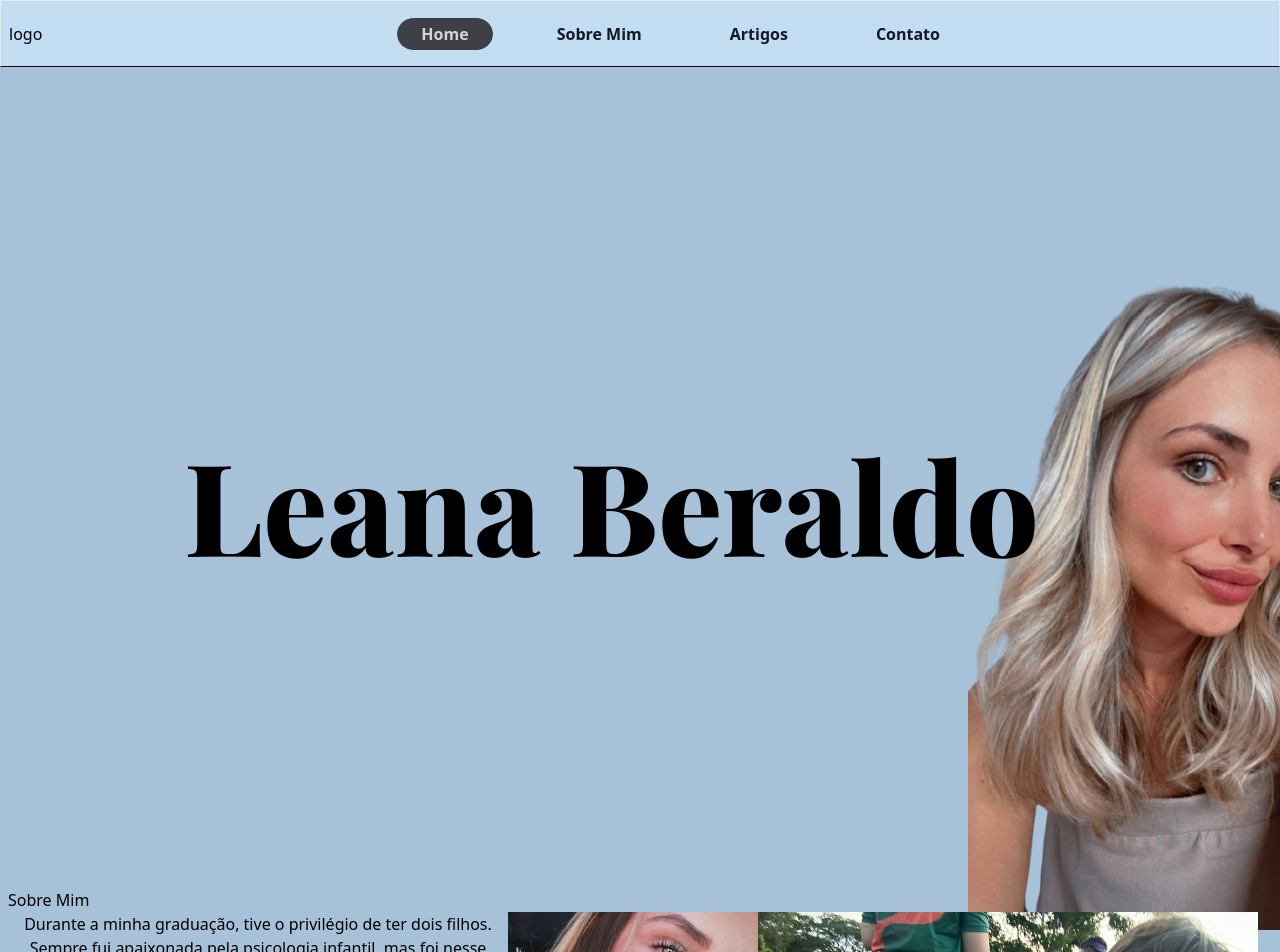
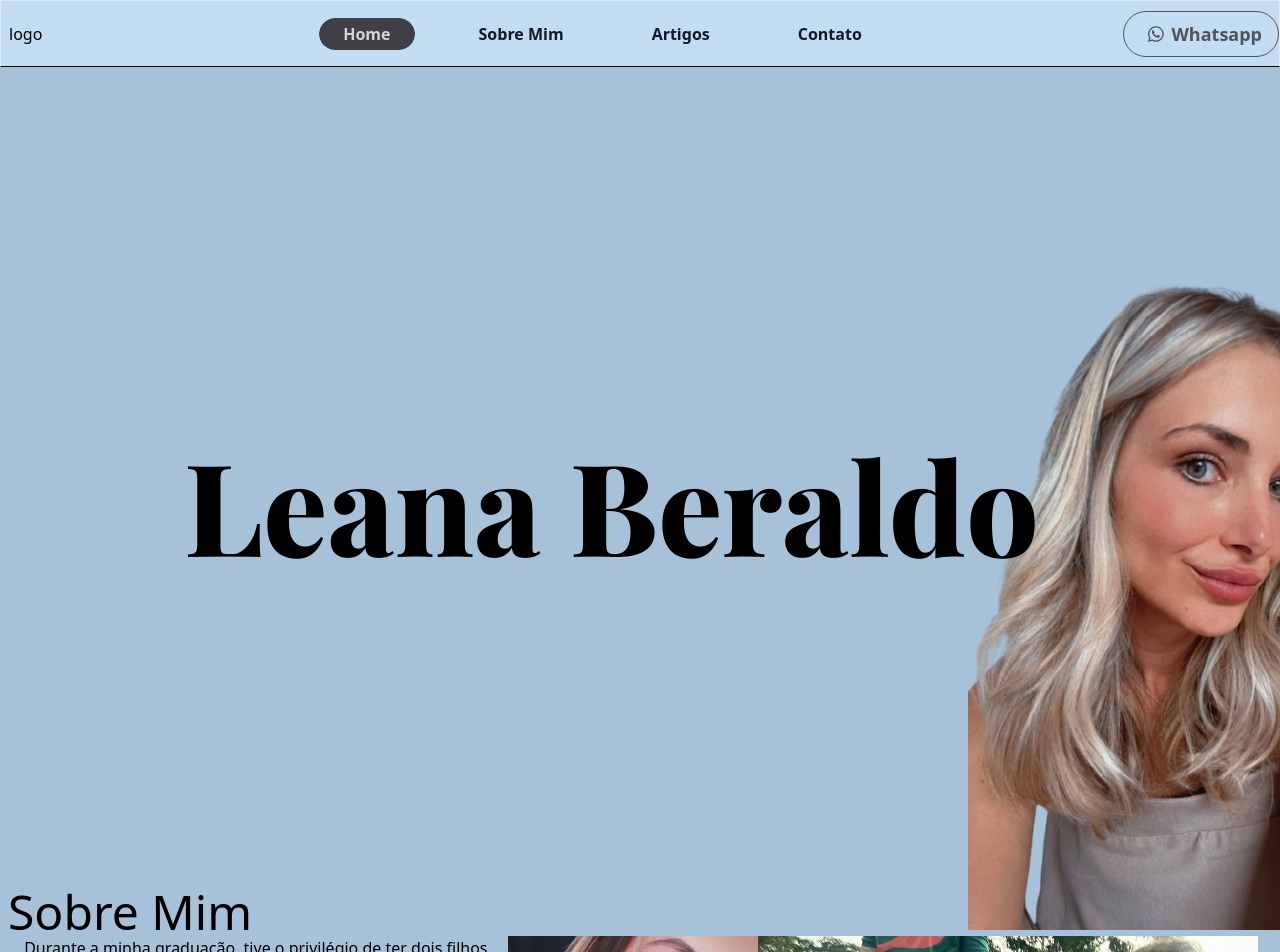
Before and after one commit to Gui7F/Site_Leana_Psicologa, a React (Vite) app: page / in a window 1280 px wide. Shown: the top 952 px of the page. Built offline with nearby package versions, Linux system fonts and the light colour scheme; a web font is replaced by a local one.

Commit message:
add: button whatsapp on nav bar pc

```diff
--- a/src/components/AboutMe.jsx
+++ b/src/components/AboutMe.jsx
@@ -1,7 +1,7 @@
 const AboutMe = () => {
   return (
     <div className="">
-      <h1 className="text-start">Sobre Mim</h1>
+      <h1 className="text-start text-5xl">Sobre Mim</h1>
       <div className="flex w-[1000px]">
       <p className="w-1/2">
         Durante a minha graduação, tive o privilégio de ter dois filhos. Sempre
--- a/src/components/Navbar.jsx
+++ b/src/components/Navbar.jsx
@@ -5,7 +5,10 @@ import { faBars } from "@fortawesome/free-solid-svg-icons";
 import { faCircleXmark } from "@fortawesome/free-solid-svg-icons";
 import { faHouse } from "@fortawesome/free-solid-svg-icons";
 import { faComment } from "@fortawesome/free-solid-svg-icons";
-import { faSquareWhatsapp } from "@fortawesome/free-brands-svg-icons";
+import {
+  faSquareWhatsapp,
+  faWhatsapp,
+} from "@fortawesome/free-brands-svg-icons";
 import { faAddressCard } from "@fortawesome/free-solid-svg-icons";
 import { faBook } from "@fortawesome/free-solid-svg-icons";
 
@@ -86,6 +89,15 @@ function Navbar({
             </nav>
           ))}
         </div>
+        <div className="max-[480px]:hidden">
+          <button className="relative flex items-center px-4 py-2 border border-zinc-600 text-zinc-600 font-semibold text-lg rounded-full transition-all duration-300 overflow-hidden hover:text-white hover:border-zinc-600 group">
+            <span className="mx-2">
+              <FontAwesomeIcon icon={faWhatsapp} />
+            </span>
+            Whatsapp
+            <span className="absolute inset-0 w-full h-full bg-[#25D366] rounded-full transition-transform duration-500 scale-0 -z-10 group-hover:scale-150"></span>
+          </button>
+        </div>
 
         {/* Icone Navbar Mobile */}
         <div className="lg:hidden md:hidden sm:hidden max-[480px]:absolute right-2.5 pr-2">
@@ -127,7 +139,7 @@ function Navbar({
                   toggleMenu();
                 }}
               >
-                Home <FontAwesomeIcon icon={faHouse}/>
+                Home <FontAwesomeIcon icon={faHouse} />
               </button>
             </div>
 
@@ -139,7 +151,7 @@ function Navbar({
                   toggleMenu();
                 }}
               >
-                Sobre Mim <FontAwesomeIcon icon={faAddressCard}/>
+                Sobre Mim <FontAwesomeIcon icon={faAddressCard} />
               </button>
             </div>
 
@@ -151,7 +163,7 @@ function Navbar({
                   toggleMenu();
                 }}
               >
-                Artigos <FontAwesomeIcon icon={faBook}/>
+                Artigos <FontAwesomeIcon icon={faBook} />
               </button>
             </div>
 
@@ -163,7 +175,7 @@ function Navbar({
                   toggleMenu();
                 }}
               >
-                Contato <FontAwesomeIcon icon={faComment}/>
+                Contato <FontAwesomeIcon icon={faComment} />
               </button>
             </div>
 
@@ -175,7 +187,7 @@ function Navbar({
                   toggleMenu();
                 }}
               >
-                WhatsApp <FontAwesomeIcon icon={faSquareWhatsapp}/>
+                WhatsApp <FontAwesomeIcon icon={faSquareWhatsapp} />
               </button>
             </div>
           </nav>
--- a/tailwind.config.js
+++ b/tailwind.config.js
@@ -14,6 +14,7 @@ export default {
         'mint-400' : '#6085A6',
         'font-100': '#F0F3F5',
         'font-gray': '#4B5563',
+        'whatsapp' : '#25D366',
       },
       width: {
         '1500': '1500px',
```
Lines whose indentation alone changed are shown as unchanged.
